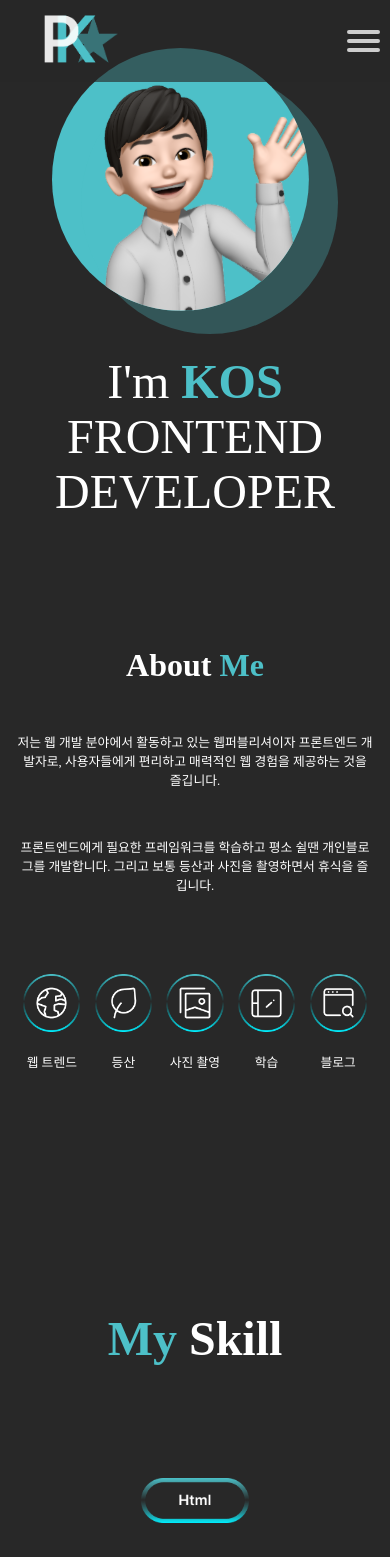
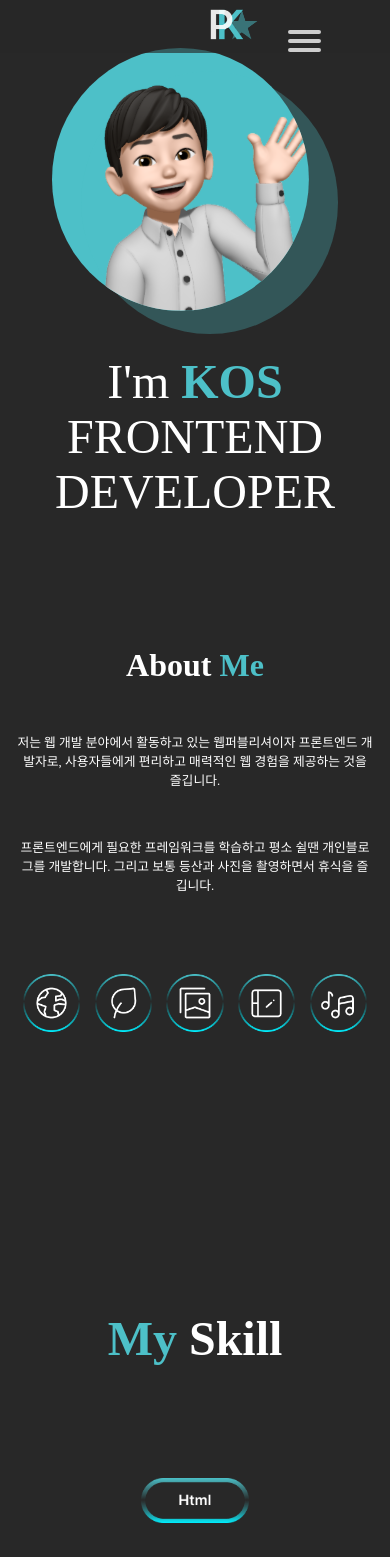
Before and after one commit to KOS1234567890/Portfolio_vue, a Vue app: page / in a window 390 px wide. Shown: the top 1557 px of the page. Built offline with nearby package versions, Linux system fonts and the light colour scheme.

Commit message:
20231117 폰트 업데이트

```diff
--- a/src/components/AboutMe.vue
+++ b/src/components/AboutMe.vue
@@ -6,26 +6,26 @@
             <p class="Aboutmep">프론트엔드에게 필요한 프레임워크를 학습하고 평소 쉴땐 개인블로그를 개발합니다. 그리고 보통 등산과 사진을 촬영하면서 휴식을 즐깁니다.</p>
         </div>
 
-        <ul>
-            <li>
+        <ul class="About_ul">
+            <li class="About_li">
                 <img src="../../public/assets/icon/web_trend.png" alt="">
-                <p>웹 트렌드</p>
+                <p class="About_p">웹 트렌드</p>
             </li>
-            <li>
+            <li class="About_li">
                 <img src="../../public/assets/icon/mountain.png" alt="">
-                <p>등산</p>
+                <p class="About_p">등산</p>
             </li>
-            <li>
+            <li class="About_li">
                 <img src="../../public/assets/icon/photo.png" alt="">
-                <p>사진 촬영</p>
+                <p class="About_p">사진 촬영</p>
             </li>
-            <li>
+            <li class="About_li">
                 <img src="../../public/assets/icon/Study.png" alt="">
-                <p>학습</p>
+                <p class="About_p">학습</p>
             </li>
-            <li>
-                <img src="../../public/assets/icon/blog.png" alt="">
-                <p>블로그</p>
+            <li class="About_li">
+                <img src="../../public/assets/icon/Sing.png" alt="">
+                <p class="About_p">노래 듣기</p>
             </li>
         </ul>
     </section>
@@ -58,6 +58,7 @@ export default {
 }
 </script>
 <style lang="scss">
+
 .AboutMeContents.show{
     opacity: 1;
     transform: translateY(0%);
@@ -76,19 +77,27 @@ export default {
         }
         .Aboutmep{
             margin-top: 5rem ;
-            font-size: 1.875rem ;
+            font-size: 1.5rem ;
             color: #ffffff;
         }
     }
-    ul{
+    .About_ul{
         margin: 8rem 0;
         display: flex;
         justify-content: space-between;
-        li{
+        .About_li{
             text-align: center;
             list-style: none;
             img{margin-bottom: 1rem;}
-            p{color: white;}
+            .About_p{
+                color: white;
+                opacity: 0;
+                transition: 1s;
+            }
+
+        }
+        .About_li:hover .About_p{
+            opacity: 2;
         }
     }
 }
@@ -106,14 +115,13 @@ export default {
                 font-size: 1rem ;
             }
         }
-        ul{
+        .About_ul{
             margin: 5rem 0;
-            li{
+            .About_li{
                 img{
                     width: 50%;
                     margin-bottom: 1rem;
                 }
-                p{}
             }
         }
     }
@@ -126,18 +134,15 @@ export default {
                 span{}
             }
             .Aboutmep{
-                margin-top: 3rem ;
                 font-size: .8rem ;
             }
         }
-        ul{
-            margin: 5rem 0;
-            li{
+        .About_ul{
+            .About_li{
                 img{
                     width: 80%;
-                    margin-bottom: 1rem;
                 }
-                p{font-size: .8rem;}
+                .About_p{font-size: .8rem;}
             }
         }
     }
--- a/src/components/ContactMe.vue
+++ b/src/components/ContactMe.vue
@@ -85,7 +85,7 @@ export default {
                 figcaption{
                     margin-top: 3rem ;
                     text-align: center;
-                    font-size: 2.875rem;
+                    font-size: 1.5rem;
                     p{
                         color: #ffffff;
                         span{
--- a/src/components/DetailView.vue
+++ b/src/components/DetailView.vue
@@ -2,7 +2,9 @@
     <div class="ProjectComp" v-if="project" >
         <h2> 프로젝트 작품명 : {{ project.title }}</h2>
         <section class="mainimg">
-            <img :src="`/assets/common/EasyNetworks/${project.main_Image}`" alt="">
+            <a :href="`${project.Detail[1].content[0]}`">
+                <img :src="`/assets/common/EasyNetworks/${project.main_Image}`" alt="">
+            </a>
         </section>
         <section
             id="Choice"
--- a/src/components/HeaderView.vue
+++ b/src/components/HeaderView.vue
@@ -77,9 +77,10 @@ export default {
         z-index: 10000;
         background-color:#282828a4;
         .header__inner{
+            margin: 0 13rem;
             gap: 10rem;
             display: flex;
-            justify-content: space-around;
+            justify-content: space-between;
             .header__logo{
                 img{
                     width: 50%;
--- a/src/components/MySkill.vue
+++ b/src/components/MySkill.vue
@@ -220,6 +220,7 @@ export default {
         background-color: #303030;
         padding: 10rem ;
         margin-top: 3rem;
+        font-size: 1.5rem;
         .SkillGraph_img{
             display: flex;
             justify-content: center;
```
Also changed, not shown: public/assets/icon/Sing.png (added).
